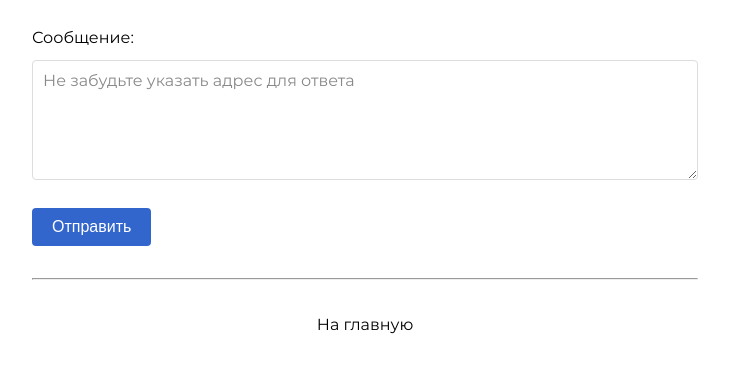
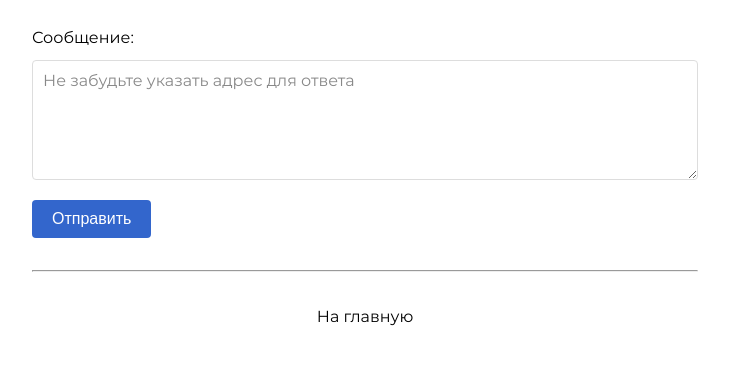
Before and after one commit to baidakovil/baidakovru, a Flask app: page /contact in a window 1280 px wide. Shown: the part 253-626 px from the top of the page, without its empty margins (275-1004 px from the left). Run offline with Flask 3, Linux system fonts and the light colour scheme; parts of the project's set-up code (start-up, migrations or seed data) failed here and were passed over.

Commit message:
correct margins

```diff
--- a/static/css/forms.css
+++ b/static/css/forms.css
@@ -1,24 +1,37 @@
-/* Base Form Components */
+/* Layout */
+.contact-form {
+    display: flex;
+    flex-direction: column;
+    gap: var(--spacing-sm);
+}
+
+/* Form Groups */
+.form-group {
+    display: flex;
+    flex-direction: column;
+    gap: var(--spacing-sm);
+}
+
 .form-group label {
     display: block;
-    margin-bottom: var(--spacing-sm);
 }
 
 .form-group input,
 .form-group textarea {
     width: 100%;
-    box-sizing: border-box;
     padding: var(--spacing-sm);
     color: var(--color-text);
     border: 1px solid #ddd;
     border-radius: var(--border-radius);
     font-family: inherit;
     font-size: 1rem;
+    box-sizing: border-box;
 }
 
 .form-group textarea {
     resize: vertical;
     min-height: 120px;
+    max-height: 600px;
 }
 
 .form-group input::placeholder,
@@ -26,7 +39,7 @@
     color: #888;
 }
 
-/* Button Styles */
+/* Submit Button */
 button[type="submit"] {
     padding: var(--spacing-sm) var(--spacing-md);
     background-color: var(--color-primary);
@@ -36,7 +49,6 @@ button[type="submit"] {
     cursor: pointer;
     font-size: 1rem;
     transition: background-color var(--transition-timing);
-    margin-top: var(--spacing-sm);
 }
 
 button[type="submit"]:hover {
@@ -44,12 +56,30 @@ button[type="submit"]:hover {
 }
 
 button[type="submit"]:disabled {
-    background-color: #cccccc;
+    background-color: #ccc;
     cursor: not-allowed;
     opacity: 0.7;
 }
 
-/* Message Components */
+/* Turnstile Container */
+.contact-form .turnstile-container {
+    display: flex;
+    justify-content: flex-start;
+    color: transparent;  /* Hide text but keep widget visible */
+    font-size: 0;       /* Ensure text is completely hidden */
+    height: 0;
+    opacity: 0;
+    transition: height 0.2s ease, opacity 0.2s ease;
+}
+
+.contact-form .turnstile-container:not([hidden]) {
+    height: 65px;
+    opacity: 1;
+    margin-top: var(--spacing-sm);
+    margin-bottom: var(--spacing-sm);
+}
+
+/* Messages */
 .form-message {
     padding: var(--spacing-md);
     border-radius: var(--border-radius);
@@ -68,19 +98,9 @@ button[type="submit"]:disabled {
     border: 1px solid #f5c6cb;
 }
 
-/* Contact Form Specific Styles */
-
-.contact-form .turnstile-container {
-    display: flex;
-    justify-content: flex-start;
-    margin-top: var(--spacing-sm);
-    color: transparent;
-}
-
-/* Success Message Animation */
+/* Success Animation */
 .contact-form .form-message.success {
     padding: var(--spacing-lg);
-    max-width: 100%;
     font-size: 1.2rem;
     animation: fadeIn var(--transition-timing);
 }
```
